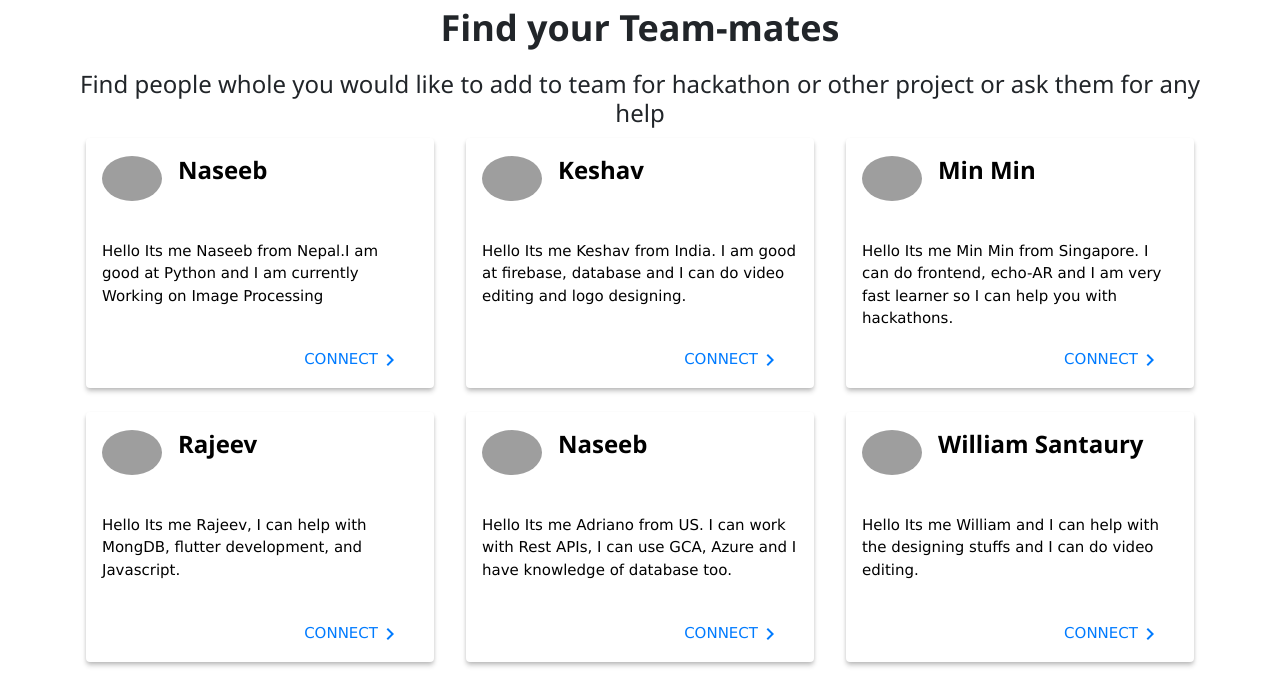
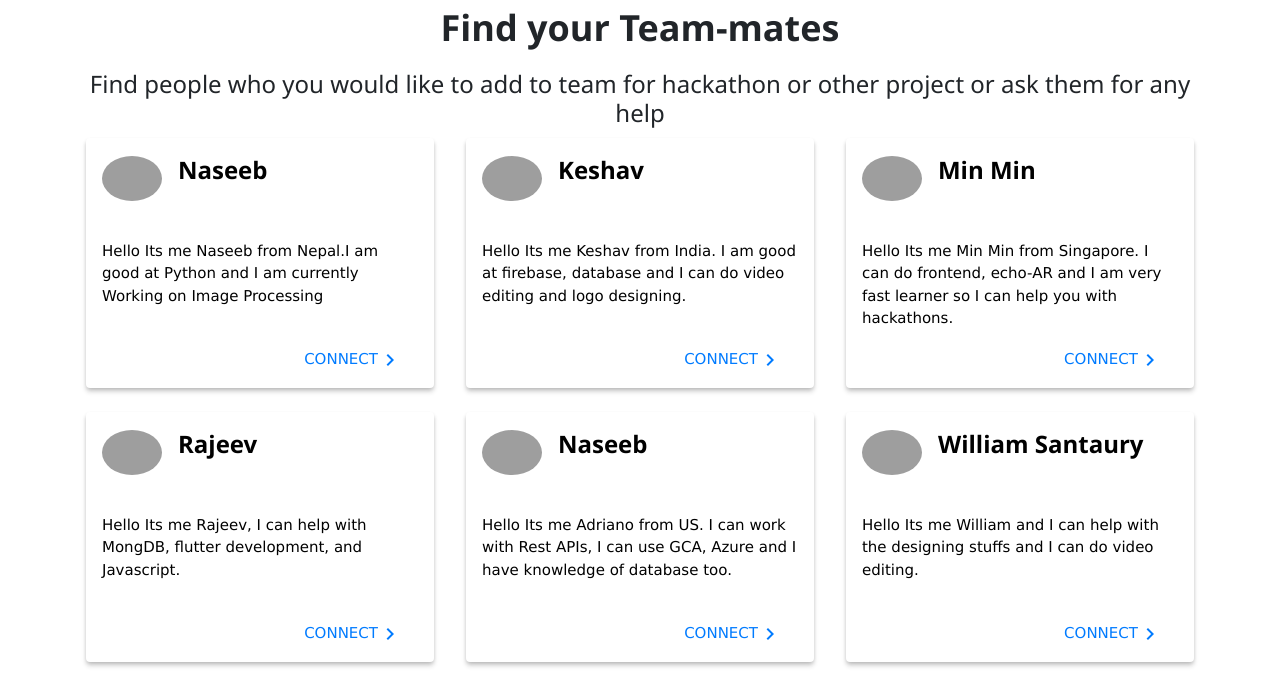
Before and after one commit to naseeb0/collabcircle, a plain HTML site: page team.html in a window 1280 px wide. Shown: the part 134-820 px from the top of the page. Drawn offline with nearby package versions, Linux system fonts and the light colour scheme; grey boxes are pictures that could not be loaded.

Commit message:
Update team

```diff
--- a/team.html
+++ b/team.html
@@ -88,7 +88,7 @@
     </nav>
 <center> <header style="height:54px;">
 <h1><b>Find your Team-mates</b></h1> </header></center>
- <center><h3> Find people whole you would like to add to team for hackathon or other project or ask them for any help</h3></center>
+ <center><h3> Find people who you would like to add to team for hackathon or other project or ask them for any help</h3></center>
 
   <!-- First Row-->
   <div class="aws-row">
```
